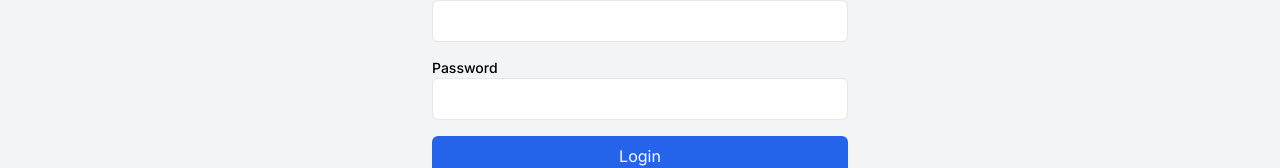
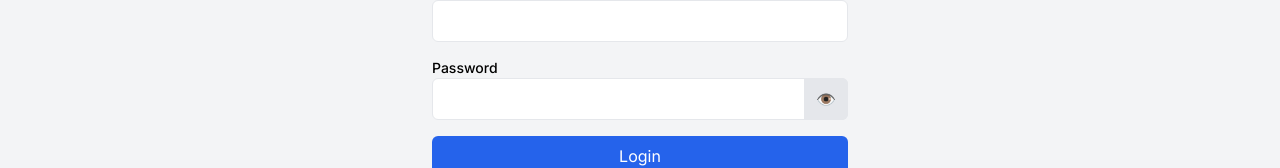
Before and after one commit to Zenhar-Prodipto/movie-watchlist, a React (Vite) app: page /login in a window 1280 px wide. Shown: the part 144-312 px from the top of the page. Built offline with nearby package versions, Linux system fonts and the light colour scheme.

Commit message:
feat: Add eye icon toggle for password in SignUpPage and LoginPage

```diff
--- a/src/pages/LoginPage.tsx
+++ b/src/pages/LoginPage.tsx
@@ -8,6 +8,7 @@
   const [email, setEmail] = useState("");
   const [password, setPassword] = useState("");
   const [error, setError] = useState("");
+  const [showPassword, setShowPassword] = useState(false);
 
   const handleSubmit = (e: React.FormEvent) => {
     e.preventDefault();
@@ -43,14 +44,24 @@
           <label htmlFor="password" className="block text-sm font-medium">
             Password
           </label>
+          <div className="relative">
             <input
               id="password"
-            type="password"
+              type={showPassword ? "text" : "password"}
               value={password}
               onChange={(e) => setPassword(e.target.value)}
-            className="w-full p-2 border rounded-md"
+              className="w-full p-2 border rounded-md pr-10"
               required
             />
+            <button
+              type="button"
+              onClick={() => setShowPassword(!showPassword)}
+              className="absolute inset-y-0 right-0 flex items-center px-3 text-gray-600 bg-gray-200 rounded-r-md hover:bg-gray-300 focus:outline-none focus:ring-2 focus:ring-blue-500"
+              aria-label={showPassword ? "Hide password" : "Show password"}
+            >
+              {showPassword ? "🙈" : "👁️"}
+            </button>
+          </div>
         </div>
         {error && <p className="text-red-500 text-sm">{error}</p>}
         <button
--- a/src/pages/SignUpPage.tsx
+++ b/src/pages/SignUpPage.tsx
@@ -6,6 +6,7 @@
   const [email, setEmail] = useState("");
   const [password, setPassword] = useState("");
   const [error, setError] = useState("");
+  const [showPassword, setShowPassword] = useState(false);
 
   const handleSubmit = (e: React.FormEvent) => {
     e.preventDefault();
@@ -39,14 +40,24 @@
           <label htmlFor="password" className="block text-sm font-medium">
             Password
           </label>
+          <div className="relative">
             <input
               id="password"
-            type="password"
+              type={showPassword ? "text" : "password"}
               value={password}
               onChange={(e) => setPassword(e.target.value)}
-            className="w-full p-2 border rounded-md"
+              className="w-full p-2 border rounded-md pr-10"
               required
             />
+            <button
+              type="button"
+              onClick={() => setShowPassword(!showPassword)}
+              className="absolute inset-y-0 right-0 flex items-center px-3 text-gray-600 bg-gray-200 rounded-r-md hover:bg-gray-300 focus:outline-none focus:ring-2 focus:ring-blue-500"
+              aria-label={showPassword ? "Hide password" : "Show password"}
+            >
+              {showPassword ? "🙈" : "👁️"}
+            </button>
+          </div>
         </div>
         {error && <p className="text-red-500 text-sm">{error}</p>}
         <button
```
Lines whose indentation alone changed are shown as unchanged.
